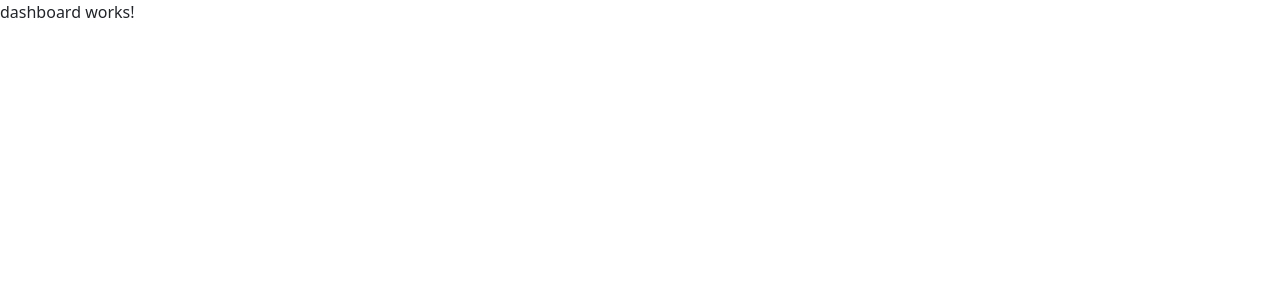
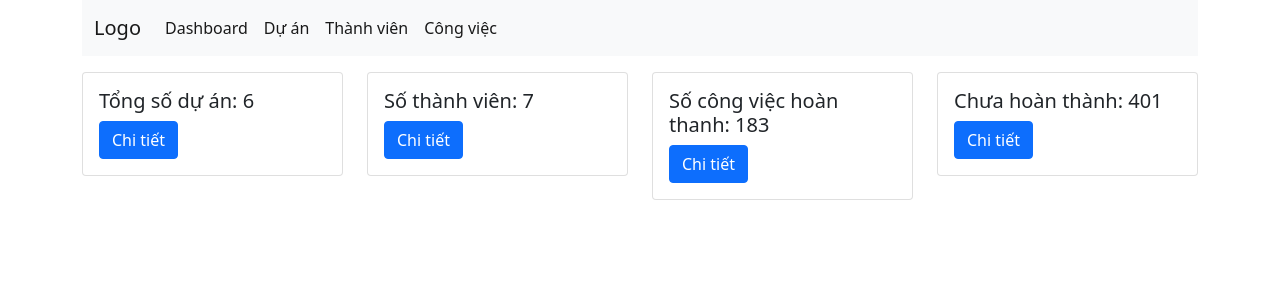
Before and after one commit to thienth32/WE16202-angular, an Angular app: page /dashboard in a window 1280 px wide. Shown: the top 300 px of the page. Built offline with nearby package versions, Linux system fonts and the light colour scheme.

Commit message:
dashboard

```diff
--- a/src/app/app-routing.module.ts
+++ b/src/app/app-routing.module.ts
@@ -3,6 +3,7 @@ import { RouterModule, Routes } from '@angular/router';
 import { DashboardComponent } from './screens/dashboard/dashboard.component';
 import { LoginComponent } from './screens/login/login.component';
 import { ProductListComponent } from './screens/product-list/product-list.component';
+import { ProjectListComponent } from './screens/project-list/project-list.component';
 import { WelcomeComponent } from './screens/welcome/welcome.component';
 
 const routes: Routes = [
@@ -20,8 +21,8 @@ const routes: Routes = [
     component: DashboardComponent
   },
   {
-    path: 'products',
-    component: ProductListComponent
+    path: 'du-an',
+    component: ProjectListComponent
   }
 ];
 
--- a/src/app/app.module.ts
+++ b/src/app/app.module.ts
@@ -12,6 +12,7 @@ import { AgePipe } from './pipes/age.pipe';
 import { NumberArrayPipe } from './pipes/number-array.pipe';
 import { LoginComponent } from './screens/login/login.component';
 import { DashboardComponent } from './screens/dashboard/dashboard.component';
+import { ProjectListComponent } from './screens/project-list/project-list.component';
 
 @NgModule({
   declarations: [
@@ -23,7 +24,8 @@ import { DashboardComponent } from './screens/dashboard/dashboard.component';
     AgePipe,
     NumberArrayPipe,
     LoginComponent,
-    DashboardComponent
+    DashboardComponent,
+    ProjectListComponent
   ],
   imports: [
     BrowserModule,
--- a/src/app/screens/dashboard/dashboard.component.html
+++ b/src/app/screens/dashboard/dashboard.component.html
@@ -1 +1,72 @@
-<p>dashboard works!</p>
+<div class="container">
+    <nav class="navbar navbar-expand-lg navbar-light bg-light">
+      <div class="container-fluid">
+        <a class="navbar-brand" href="#">Logo</a>
+        <button class="navbar-toggler" type="button" data-bs-toggle="collapse" data-bs-target="#navbarSupportedContent" aria-controls="navbarSupportedContent" aria-expanded="false" aria-label="Toggle navigation">
+          <span class="navbar-toggler-icon"></span>
+        </button>
+        <div class="collapse navbar-collapse" id="navbarSupportedContent">
+            <ul class="navbar-nav me-auto mb-2 mb-lg-0">
+                <li class="nav-item">
+                <a class="nav-link active" aria-current="page" href="#">Dashboard</a>
+                </li>
+                <li class="nav-item">
+                    <a class="nav-link active" aria-current="page" routerLink="/du-an">Dự án</a>
+                </li>
+                <li class="nav-item">
+                    <a class="nav-link active" aria-current="page" href="#">Thành viên</a>
+                </li>
+                <li class="nav-item">
+                    <a class="nav-link active" aria-current="page" href="#">Công việc</a>
+                </li>
+            </ul>
+
+        </div>
+      </div>
+    </nav>
+    <main>
+      <div class="row mt-3">
+            <div class="col">
+                <div class="card" style="width: 100%;">
+                    <!-- <img src="..." class="card-img-top" alt="..."> -->
+                    <div class="card-body">
+                    <h5 class="card-title">Tổng số dự án: {{totalProject}}</h5>
+
+                    <a href="#" class="btn btn-primary">Chi tiết</a>
+                    </div>
+                </div>
+            </div>
+            <div class="col">
+                <div class="card" style="width: 100%;">
+                    <!-- <img src="..." class="card-img-top" alt="..."> -->
+                    <div class="card-body">
+                    <h5 class="card-title">Số thành viên: {{totalMember}}</h5>
+
+                    <a href="#" class="btn btn-primary">Chi tiết</a>
+                    </div>
+                </div>
+            </div>
+            <div class="col">
+                <div class="card" style="width: 100%;">
+                    <!-- <img src="..." class="card-img-top" alt="..."> -->
+                    <div class="card-body">
+                    <h5 class="card-title">Số công việc hoàn thanh: {{completedTask}}</h5>
+
+                    <a href="#" class="btn btn-primary">Chi tiết</a>
+                    </div>
+                </div>
+            </div>
+            <div class="col">
+                <div class="card" style="width: 100%;">
+                    <!-- <img src="..." class="card-img-top" alt="..."> -->
+                    <div class="card-body">
+                    <h5 class="card-title">Chưa hoàn thành: {{doingTask}}</h5>
+
+                    <a href="#" class="btn btn-primary">Chi tiết</a>
+                    </div>
+                </div>
+            </div>
+      </div>
+    </main>
+
+  </div>
--- a/src/app/screens/dashboard/dashboard.component.ts
+++ b/src/app/screens/dashboard/dashboard.component.ts
@@ -7,6 +7,10 @@ import { Component, OnInit } from '@angular/core';
 })
 export class DashboardComponent implements OnInit {
 
+  totalProject = Math.floor(Math.random() * 101);
+  totalMember = Math.floor(Math.random() * 101);
+  completedTask = Math.floor(Math.random() * 1000);
+  doingTask = Math.floor(Math.random() * 1000);
   constructor() { }
 
   ngOnInit(): void {
--- /dev/null
+++ b/src/app/screens/project-list/project-list.component.html
@@ -0,0 +1 @@
+<p>project-list works!</p>
--- /dev/null
+++ b/src/app/screens/project-list/project-list.component.ts
@@ -0,0 +1,15 @@
+import { Component, OnInit } from '@angular/core';
+
+@Component({
+  selector: 'app-project-list',
+  templateUrl: './project-list.component.html',
+  styleUrls: ['./project-list.component.css']
+})
+export class ProjectListComponent implements OnInit {
+
+  constructor() { }
+
+  ngOnInit(): void {
+  }
+
+}
```
Also changed, not shown: src/app/screens/project-list/project-list.component.css (added), 1 other file (tests, documents, lock files or other folders).
